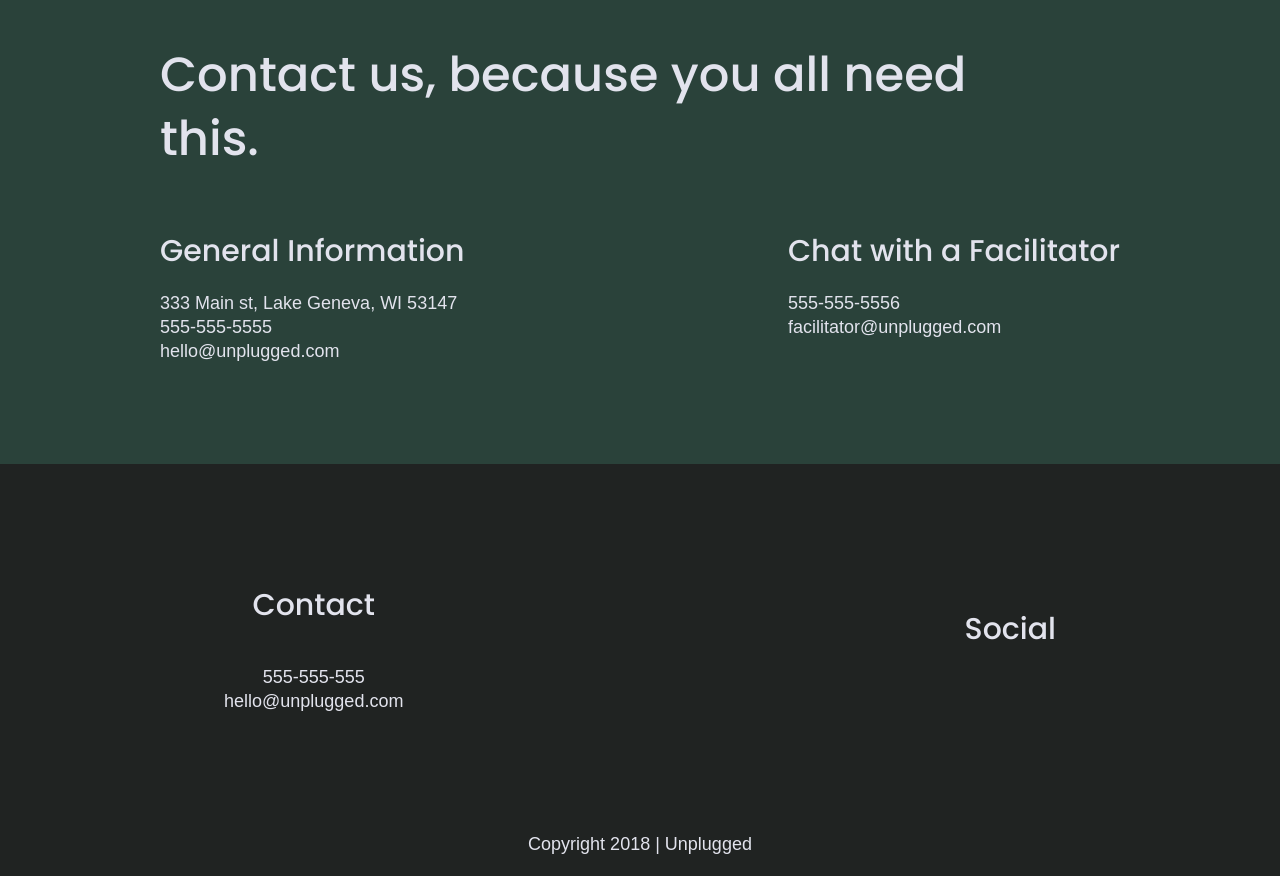
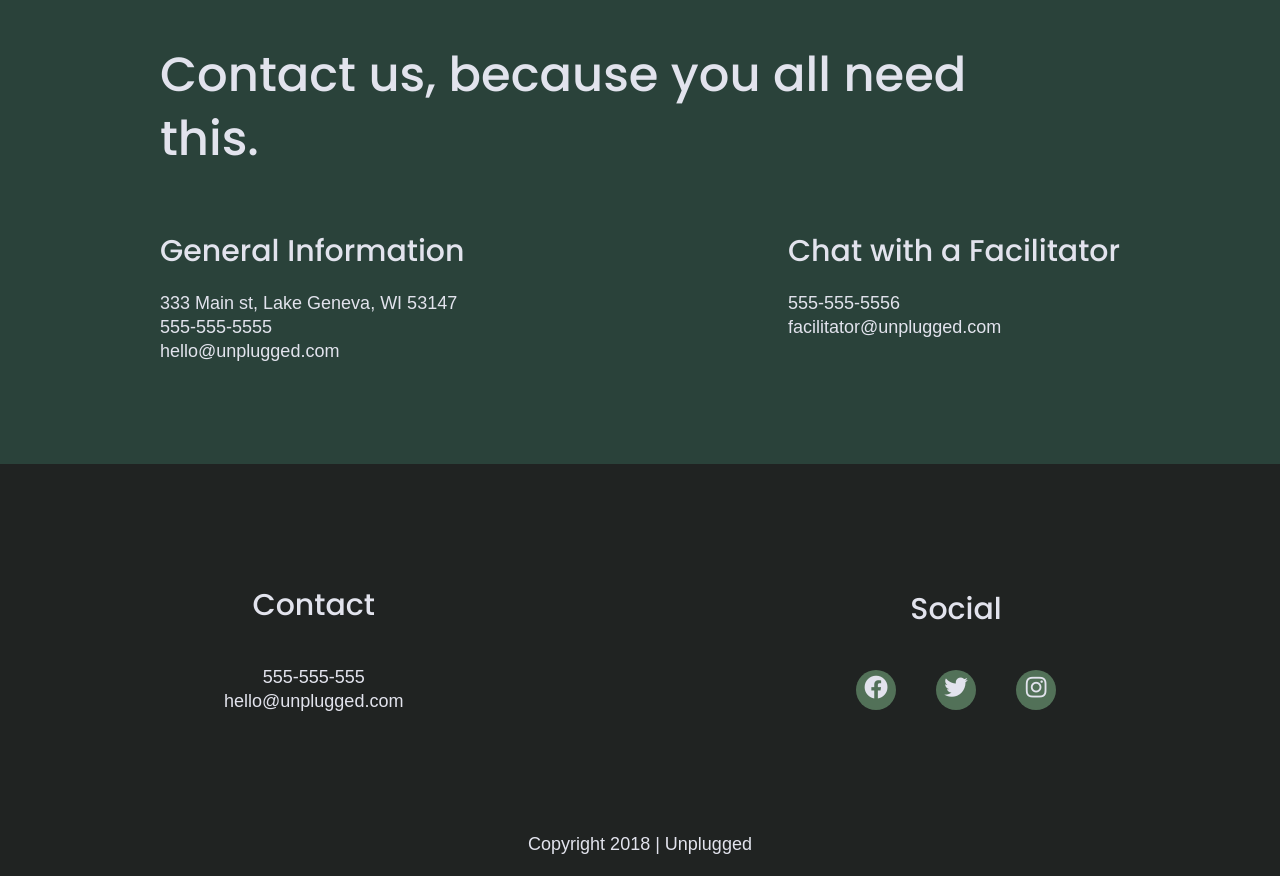
Before and after one commit to Nasirkhan294/unplugged-retreat-website, a website: page about/index.html in a window 1280 px wide. Shown: the part 1255-2131 px from the top of the page. Drawn offline with Linux system fonts and the light colour scheme.

Commit message:
Added social media icon to footer area and gave them some style

```diff
--- a/about/index.html
+++ b/about/index.html
@@ -100,10 +100,15 @@
         <div class="social">
           <h4>Social</h4>
           <div class="social-icons">
-            <p><a href="https://www.facebook.com/khandeveloper" target="_blank"></a></p>
-            <p><a href="https://twitter.com/khandeveloper" target="_blank"></a></p>
-            <p><a href="https://instagram.com/khandeveloper" target="_blank"></a></p>
-              <!-- other social links here -->
+            <p>
+              <a href="https://www.facebook.com/khandeveloper/" target="_blank"><i class="fab fa-facebook"></i></a>
+            </p>
+            <p>
+              <a href="https://twitter.com/khandeveloper" target="_blank"><i class="fab fa-twitter"></i></a>
+            </p>
+            <p>
+              <a href="https://instagram.com/khandeveloper/" target="_blank"><i class="fab fa-instagram"></i></a>
+            </p>
           </div>
         </div>
       </div> <!-- footer content ends -->
--- a/css/main.css
+++ b/css/main.css
@@ -222,6 +222,14 @@ textarea {
      display: flex;
      justify-content: center;
      align-items: center;
+     background-color: #527158;
+     border-radius: 50%;
+     width: 40px;
+     height: 40px;
+   }
+
+   footer .social-icons i {
+     font-size: 1.3125em;
    }
 
    footer .content-wrapper {
@@ -374,7 +382,7 @@ textarea {
    .map figure {
      width: 100%;
      height: 0;
-     padding-bottom: 100%;
+     padding-bottom: 125%;
      overflow: hidden;
      position: relative;
    }
@@ -646,6 +654,11 @@ textarea {
      width: 100%;
     }
 
+    footer .social-icons {
+      width: 12.5em;
+      justify-content: space-between;
+    }
+
     /* ==========================================================================
      About Page
      ========================================================================== */
```
Also changed, not shown: faq/index.html (+9 -4 lines), index.html (+3 -3 lines).
